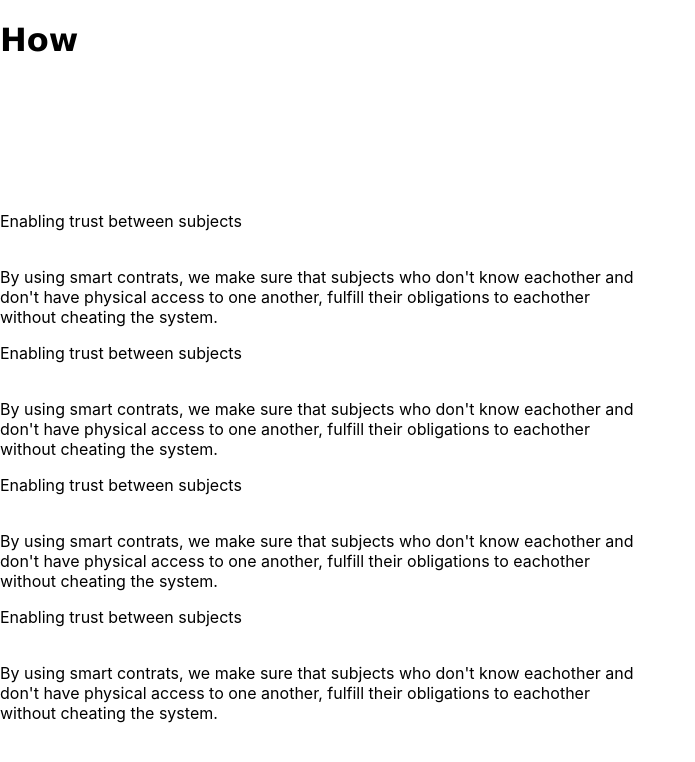
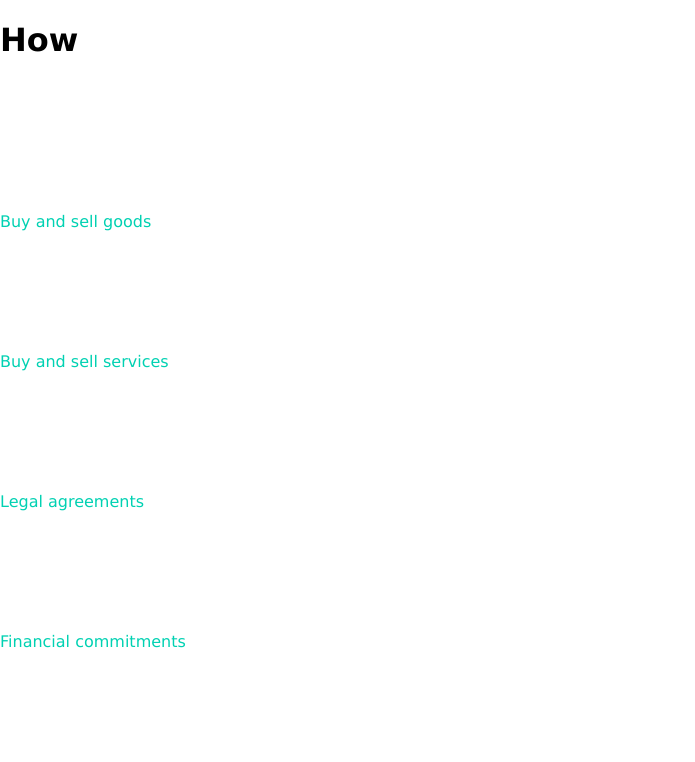
Before and after one commit to farinavito/Web3-Website, a Next.js app: page /use-cases in a window 1280 px wide. Shown: the top 762 px of the page, without its empty margins (0-695 px from the left). Built offline with nearby package versions, Linux system fonts and the light colour scheme.

Commit message:
changed the text and p css in use cases page

```diff
--- a/pages/use-cases.js
+++ b/pages/use-cases.js
@@ -54,7 +54,7 @@ const Cases = () => {
                 <div className="hero-body">
                   <div className="container has-text-centered">
                     <text className="title">
-                        Enabling trust between subjects
+                    Buy and sell goods
                     </text>
                     <p className="has-text-centered pt-4">
                         <br></br>
@@ -70,7 +70,7 @@ const Cases = () => {
                 <div className="hero-body">
                   <div className="container has-text-centered">
                     <text className="title">
-                        Enabling trust between subjects
+                    Buy and sell services
                     </text>
                     <p className="has-text-centered pt-4">
                         <br></br>
@@ -86,7 +86,7 @@ const Cases = () => {
                 <div className="hero-body">
                   <div className="container has-text-centered">
                     <text className="title">
-                        Enabling trust between subjects
+                    Legal agreements
                     </text>
                     <p className="has-text-centered pt-4">
                         <br></br>
@@ -102,7 +102,7 @@ const Cases = () => {
                 <div className="hero-body">
                   <div className="container has-text-centered">
                     <text className="title">
-                        Enabling trust between subjects
+                    Financial commitments
                     </text>
                     <p className="has-text-centered pt-4">
                         <br></br>
--- a/styles/Cases.module.css
+++ b/styles/Cases.module.css
@@ -11,3 +11,15 @@
 .main a:hover {
     color: hsl(171, 100%, 41%);
 }
+
+.main text {
+    font-family: Verdana, Geneva, Tahoma, sans-serif;
+    color: hsl(171, 100%, 41%);
+    margin-top: 3rem;
+}
+
+.main p {
+    font-family: Verdana, Geneva, Tahoma, sans-serif;
+    color: white;
+    font-size: large;
+}
```
